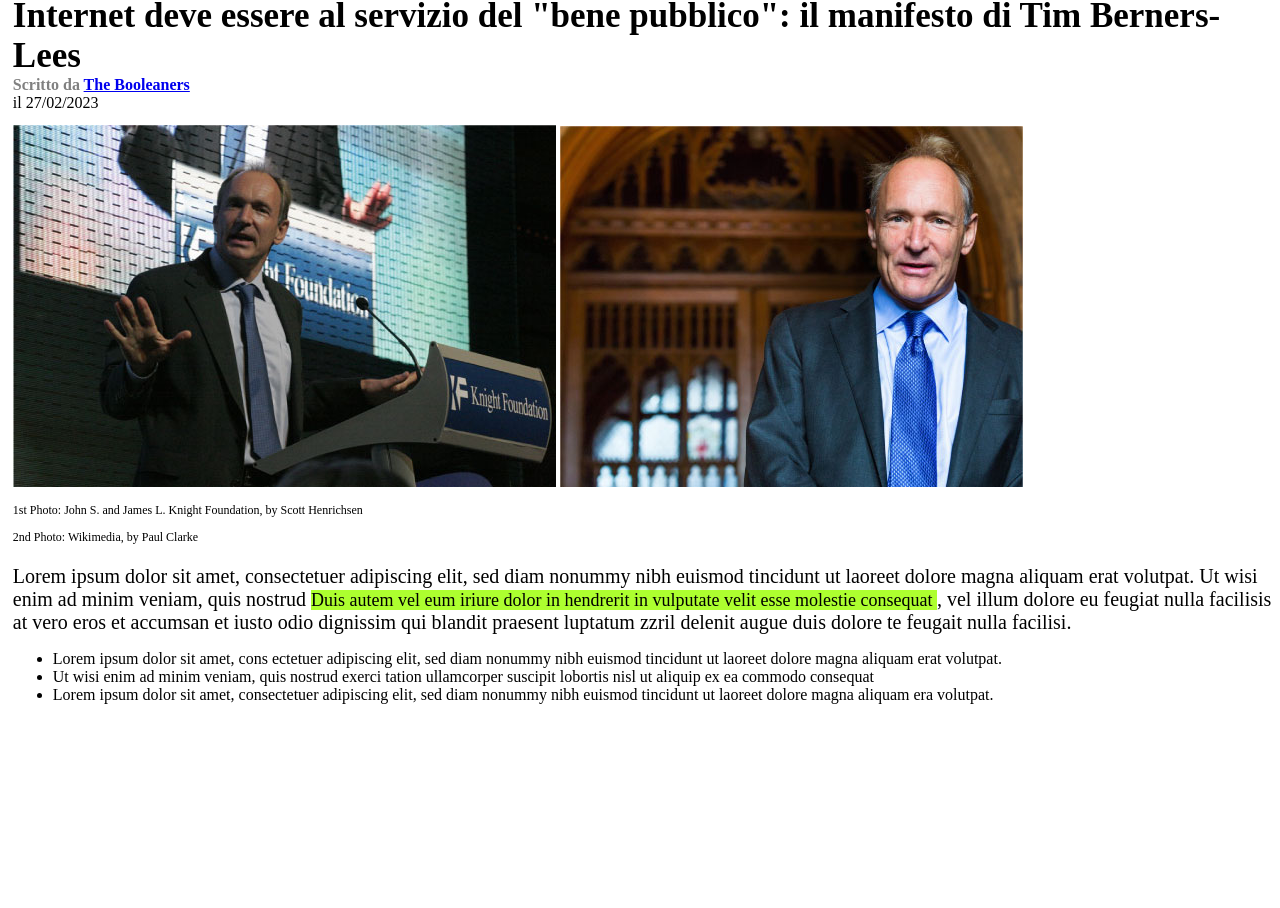
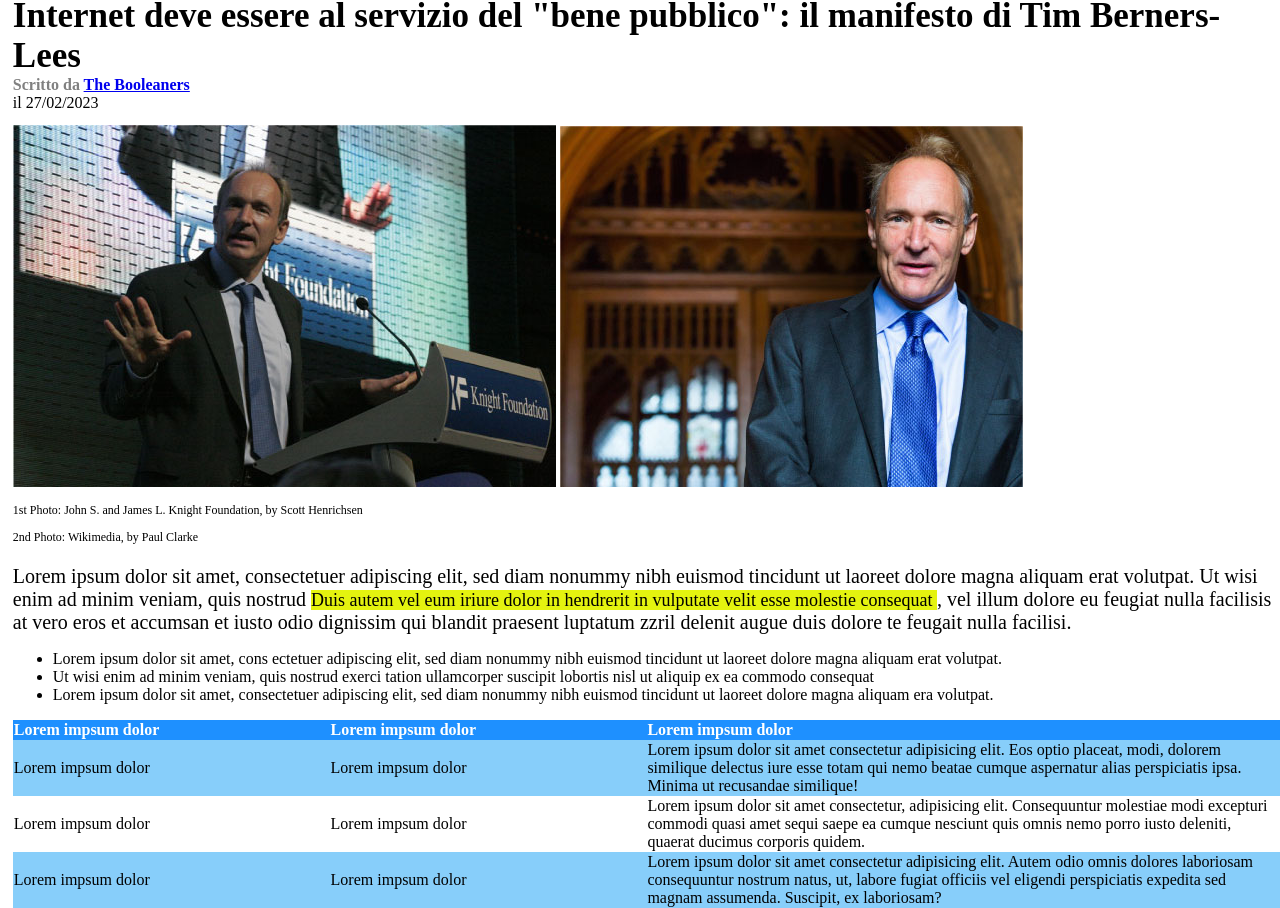
Before and after one commit to GarySmithAlvarezVenturo/html-css-booleaner, a plain HTML site: page index.html in a window 1280 px wide. Shown: the part 92-1000 px from the top of the page. Before the commit the page ends 812 px from the top, so only its background shows below. Drawn offline with Linux system fonts and the light colour scheme.

Commit message:
add table

```diff
--- a/index.html
+++ b/index.html
@@ -58,6 +58,34 @@
             </ul>
         </div>
 
+        <!-- inizio tabella -->
+        <table>
+            <thead>
+                <tr>
+                    <th>Lorem impsum dolor</th>
+                    <th>Lorem impsum dolor</th>
+                    <th>Lorem impsum dolor</th>
+                </tr>
+            </thead>
+                <tbody>
+                    <tr class="color-table">
+                        <td class="width-td">Lorem impsum dolor</td>
+                        <td class="width-td">Lorem impsum dolor</td>
+                        <td>Lorem ipsum dolor sit amet consectetur adipisicing elit. Eos optio placeat, modi, dolorem similique delectus iure esse totam qui nemo beatae cumque aspernatur alias perspiciatis ipsa. Minima ut recusandae similique!</td>
+                    </tr>
+                    <tr>
+                        <td class="width-td">Lorem impsum dolor</td>
+                        <td class="width-td">Lorem impsum dolor</td>
+                        <td>Lorem ipsum dolor sit amet consectetur, adipisicing elit. Consequuntur molestiae modi excepturi commodi quasi amet sequi saepe ea cumque nesciunt quis omnis nemo porro iusto deleniti, quaerat ducimus corporis quidem.</td>
+                    </tr>
+                    <tr class="color-table">
+                        <td class="width-td">Lorem impsum dolor</td>
+                        <td class="width-td">Lorem impsum dolor</td>
+                        <td>Lorem ipsum dolor sit amet consectetur adipisicing elit. Autem odio omnis dolores laboriosam consequuntur nostrum natus, ut, labore fugiat officiis vel eligendi perspiciatis expedita sed magnam assumenda. Suscipit, ex laboriosam?</td>
+                    </tr>
+                </tbody>
+        </table>
+
 
 
         </main>
--- a/style.css
+++ b/style.css
@@ -58,6 +58,24 @@ margin: 0px;}
 
 .evidenzia {
     font-size: 18px;
-    background-color: greenyellow;
+    background-color: rgb(228, 243, 15);
     background-size: 100px;
 }
+
+table{
+    border-spacing: 0;
+    text-align: left;
+}
+
+table th{
+    background-color:dodgerblue;
+    color: white;
+}
+
+.color-table{
+    background-color: lightskyblue;
+}
+
+.width-td{
+    width: 25%;
+}
```
